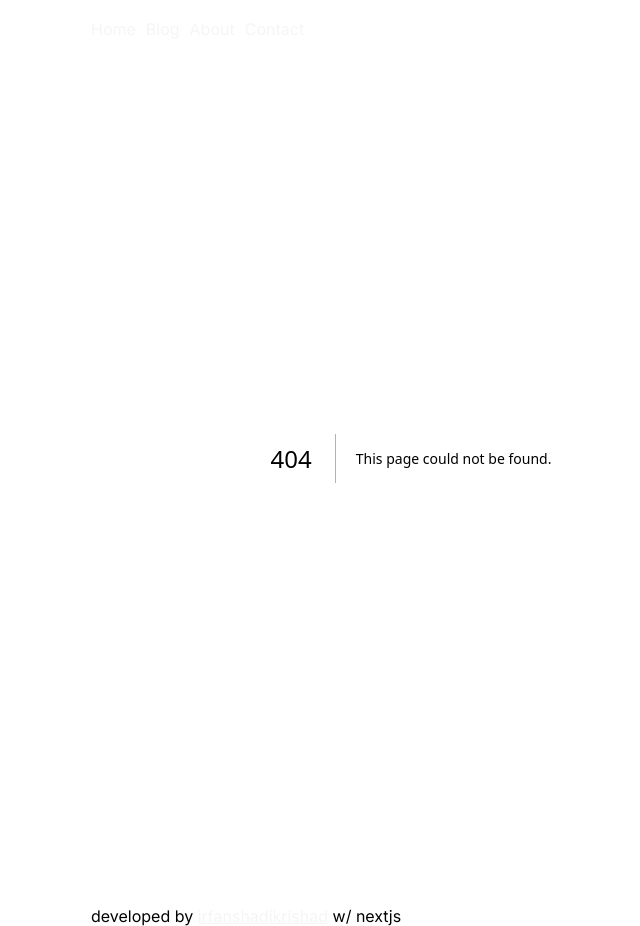
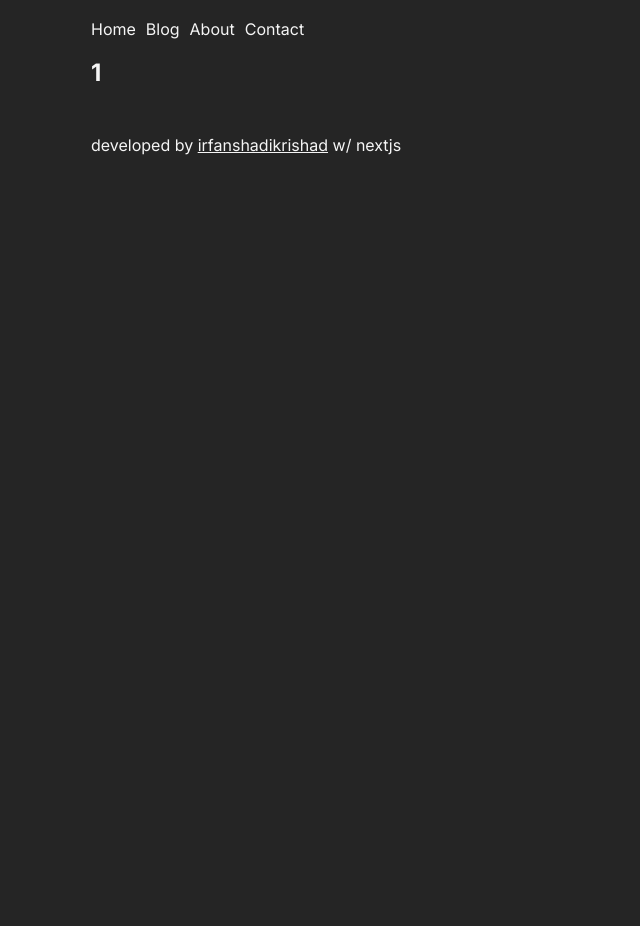
Before and after one commit to irfanshadikrishad/learning-next.js, a Next.js app: page /blog/1 in a window 1280 px wide. Before the commit this address had no page. Shown: the whole page, without its empty margins (229-869 px from the left). After the commit the page ends 800 px from the top, so only its background shows below. Built offline with nearby package versions, Linux system fonts and the light colour scheme.

Commit message:
routing/dynamic-routes

```diff
--- /dev/null
+++ b/app/blog/[slug]/page.js
@@ -0,0 +1,7 @@
+export default function Slug({ params }) {
+  return (
+    <section className="container">
+      <h1>{params.slug}</h1>
+    </section>
+  );
+}
```
Also changed, not shown: app/about/template.js (renamed from app/blog/template.js).
